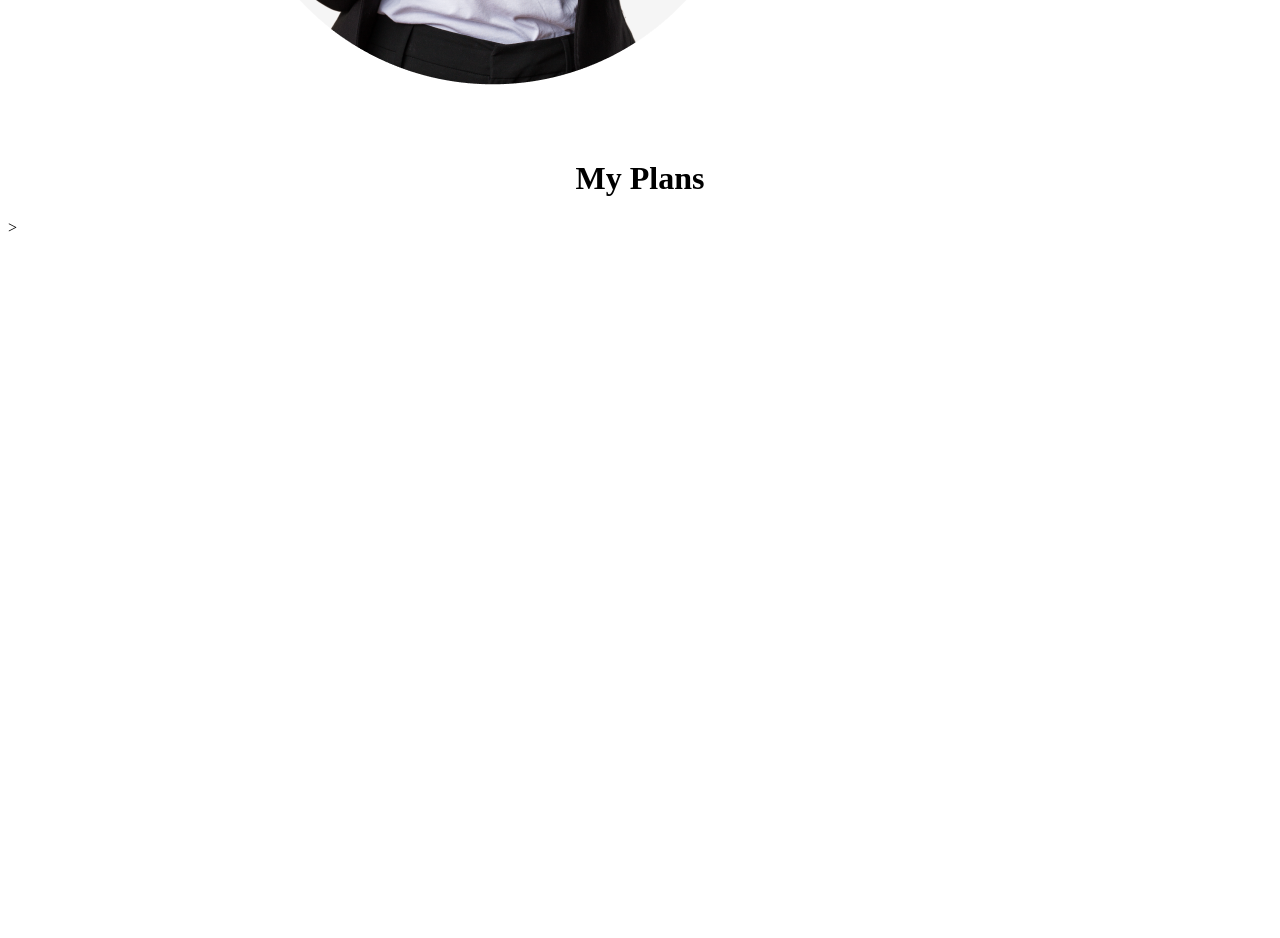
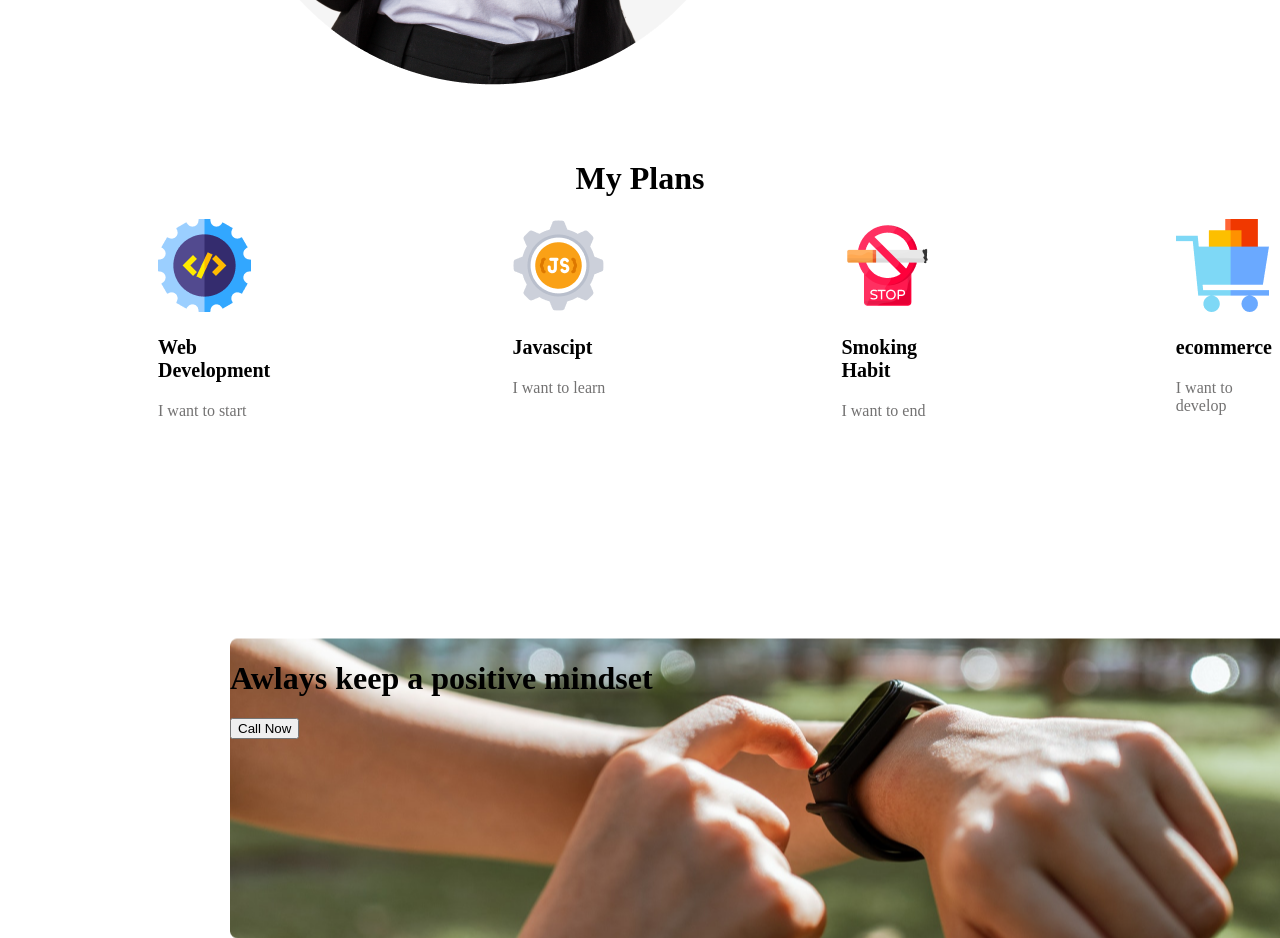
Before and after one commit to saidaalammukti/new-year-portfolio, a plain HTML site: page index.html in a window 1280 px wide. Shown: the part 1578-2516 px from the top of the page. Before the commit the page ends 1823 px from the top, so only its background shows below. Drawn offline with Linux system fonts and the light colour scheme.

Commit message:
added icon detail

```diff
--- a/new.html
+++ b/index.html
@@ -33,7 +33,38 @@
         </div>
      </section>
      <br><br><br><br><br><br><br><br><br><br><br><br><br><br><br><br><br><br><br><br><br><br><br><br><br><br><br><br><br><br><br><br><br><br><br><br><br><br><br><br><br><br><br><br><br><br><br><br><br><br>
-     <div><h1 class="new">My Plans</h1>></div>
+     <h1 class="new">My Plans</h1>
+        <div class="plans-container">
+            <div class="plan">
+                <img src="images/icons/web.png" alt="">
+                <p class="plan-tittle">Web Development</p>
+                <p class="plan-description">I want to start</p>
+            </div>
+            <div class="plan">
+                <img src="images/icons/js.png" alt="">
+                <p class="plan-tittle">Javascipt</p>
+                <p class="plan-description">I want to learn</p>
+            </div>
+            <div class="plan">
+                <img src="images/icons/smoke.png" alt="">
+                <p class="plan-tittle">Smoking Habit</p>
+                <p class="plan-description">I want to end</p>
+            </div>
+            <div class="plan">
+                <img src="images/icons/ecom.png" alt="">
+                <p class="plan-tittle">ecommerce</p>
+                <p class="plan-description">I want to develop</p>
+            </div>
+        </div>
+        <div class="container">
+
+            <h1 class="shadow">Awlays keep a positive mindset</h1>
+            <button class="btn-secondary">Call Now</button>
+
+
+
+        </div>
+
 
 </body>
 </html>
--- a/styles/assignment.css
+++ b/styles/assignment.css
@@ -66,3 +66,40 @@ top: 939px;
     top: 1768;
     text-align: center;
 }
+.plans-container{
+    display: flex;
+    gap: 86px;
+}
+.plan-tittle{
+    font-weight: 700;
+    font-size: 20px;
+
+}
+.plan-description{
+color: #737272;
+}
+.plan{
+    margin-left: 150px;
+}
+.container{
+
+    background: url(../images/watch.png);
+    background-position: center;
+    background-size: cover;
+position: absolute;
+    width: 1140px;
+    height: 300px;
+    left: 230px;
+    top: 2216.3px;
+}
+.container::after{
+    position: absolute;
+    background: url(../images/gradient2.png);
+    height: 100%;
+    width: 100%;
+    background-position: center;
+    background-size: cover;
+    background-repeat: no-repeat;
+    top: 0;
+    left: 0;
+}
```
